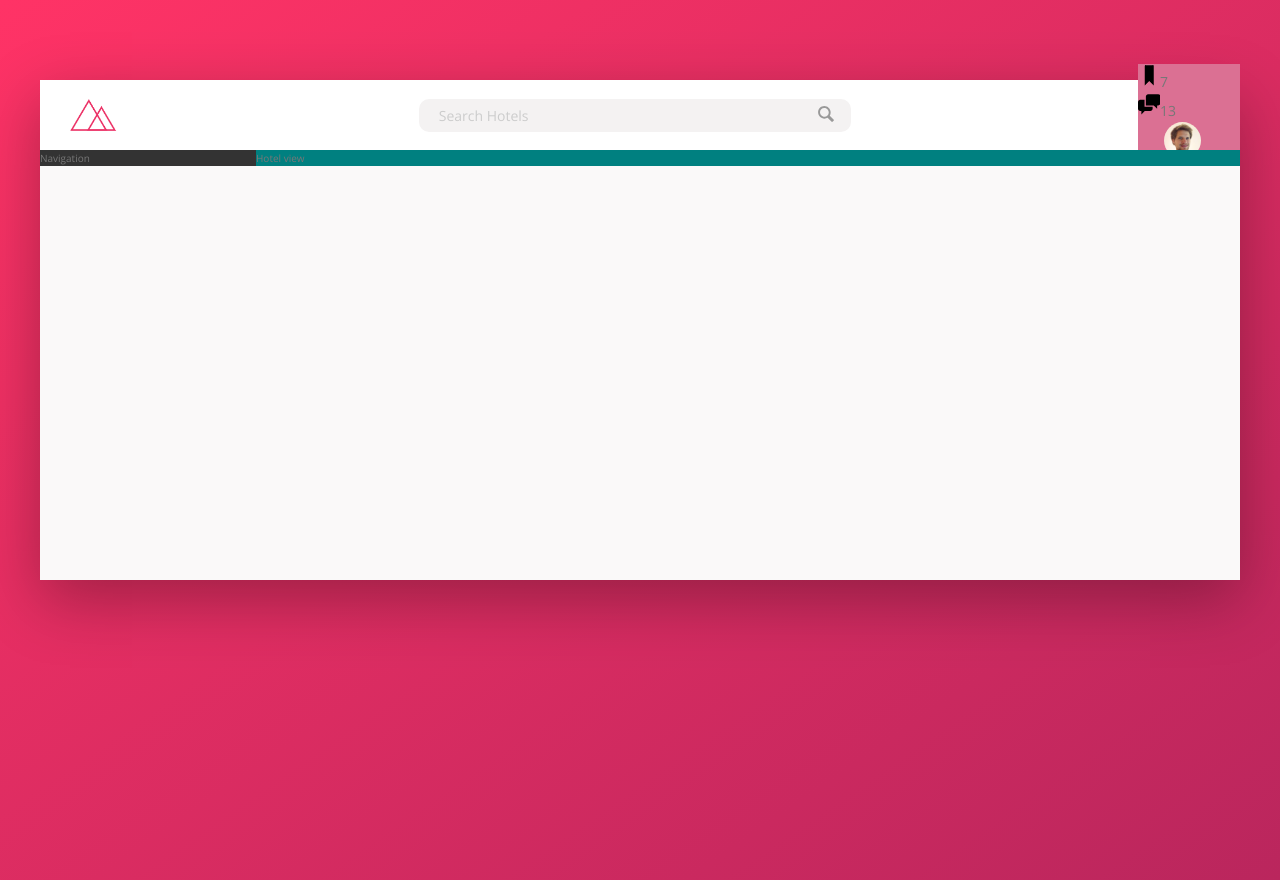
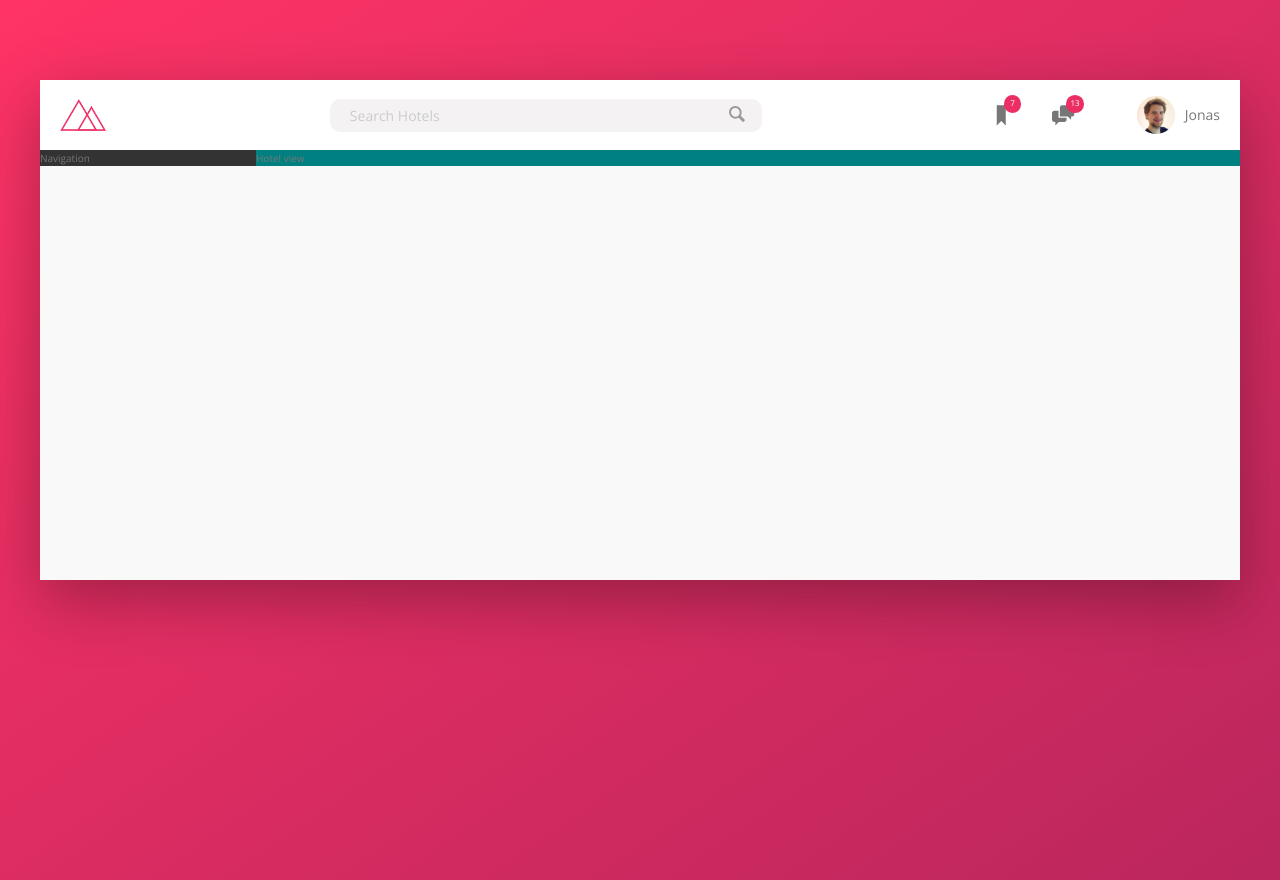
Before and after one commit to BETH-A/Trillo, a website: page starter/index.html in a window 1280 px wide. Drawn offline with nearby package versions, Linux system fonts and the light colour scheme.

Commit message:
Build & Style Header (flex box)

```diff
--- a/starter/sass/_components.scss
+++ b/starter/sass/_components.scss
@@ -1,7 +1,7 @@
 //LOGO
 .logo {
     height: 3.25rem;
-    margin-left: 3rem;
+    margin-left: 2rem;
 
 }
 
@@ -67,32 +67,55 @@
 ///////////////////////////////////////
 //USER NAV
 .user-nav {
-    background-color: palevioletred;
+    align-self: stretch;
+    display: flex;
+    align-items: center;
+
+    & > * {
+        padding: 0 2rem;
+        cursor: pointer;
+        height: 100%;
+        display: flex;
+        align-items: center;
+    }
+
+    & > *:hover{
+        background-color: var(--color-grey-light-2);
+    }
+
 
     &__icon-box{
+        position: relative;
 
     }
 
     &__icon {
         height: 2.25rem;
         width: 2.25rem;
+        fill: var(--color-grey-dark-2);
     }
 
     &__notification{
+        font-size: .8rem;
+        height: 1.75rem;
+        width: 1.75rem;
+        border-radius: 50%;
+        background-color: var(--color-primary);
+        color: #fff;
+        position: absolute;
+        top: 1.5rem;
+        right: 1.1rem;
+        z-index: 1;
 
-    }
-
-    &__user {
-
+        display: flex;
+        justify-content: center;
+        align-items: center;
     }
 
     &__user-photo {
         height: 3.75rem;
         width: 3.75rem;
         border-radius: 50%;
-    }
-
-    &__user-name {
-
+        margin-right: 1rem;
     }
 }
```
Also changed, not shown: starter/css/style.css.
